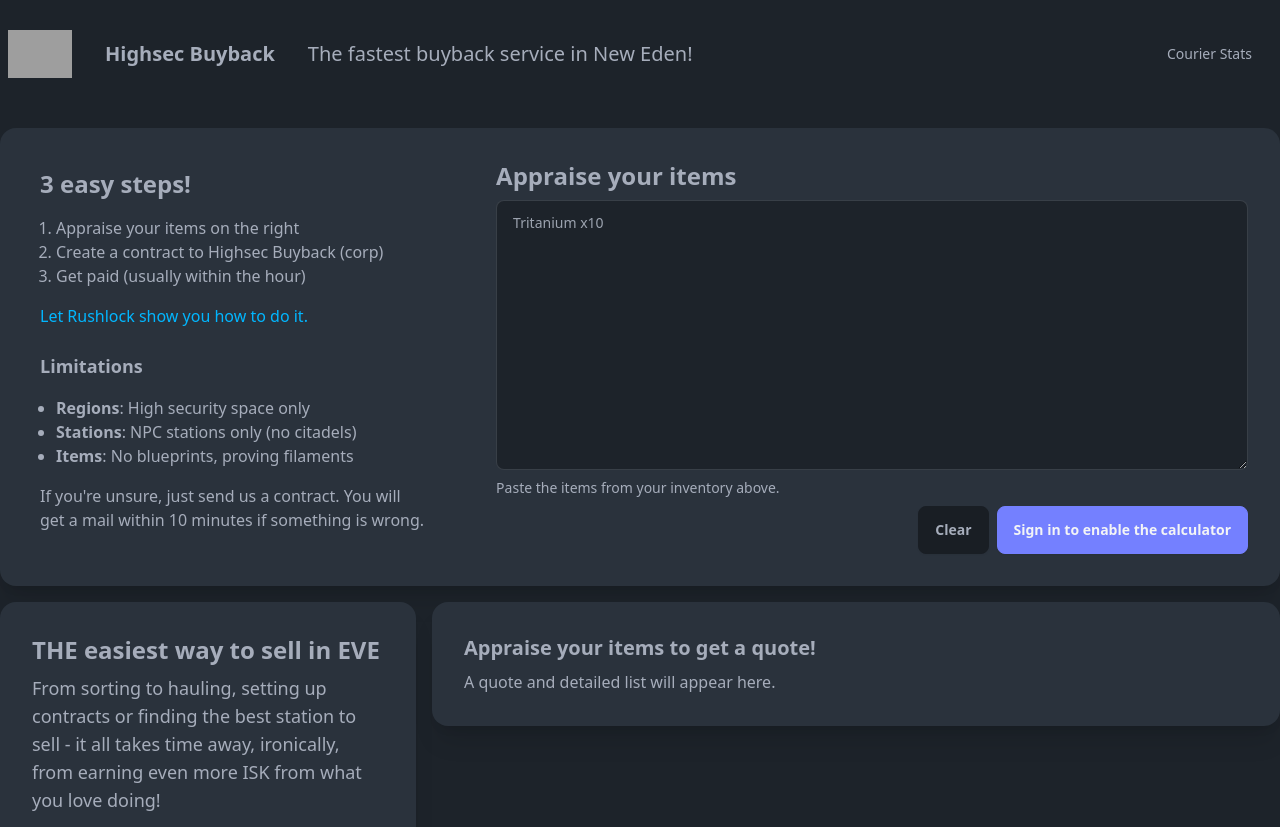
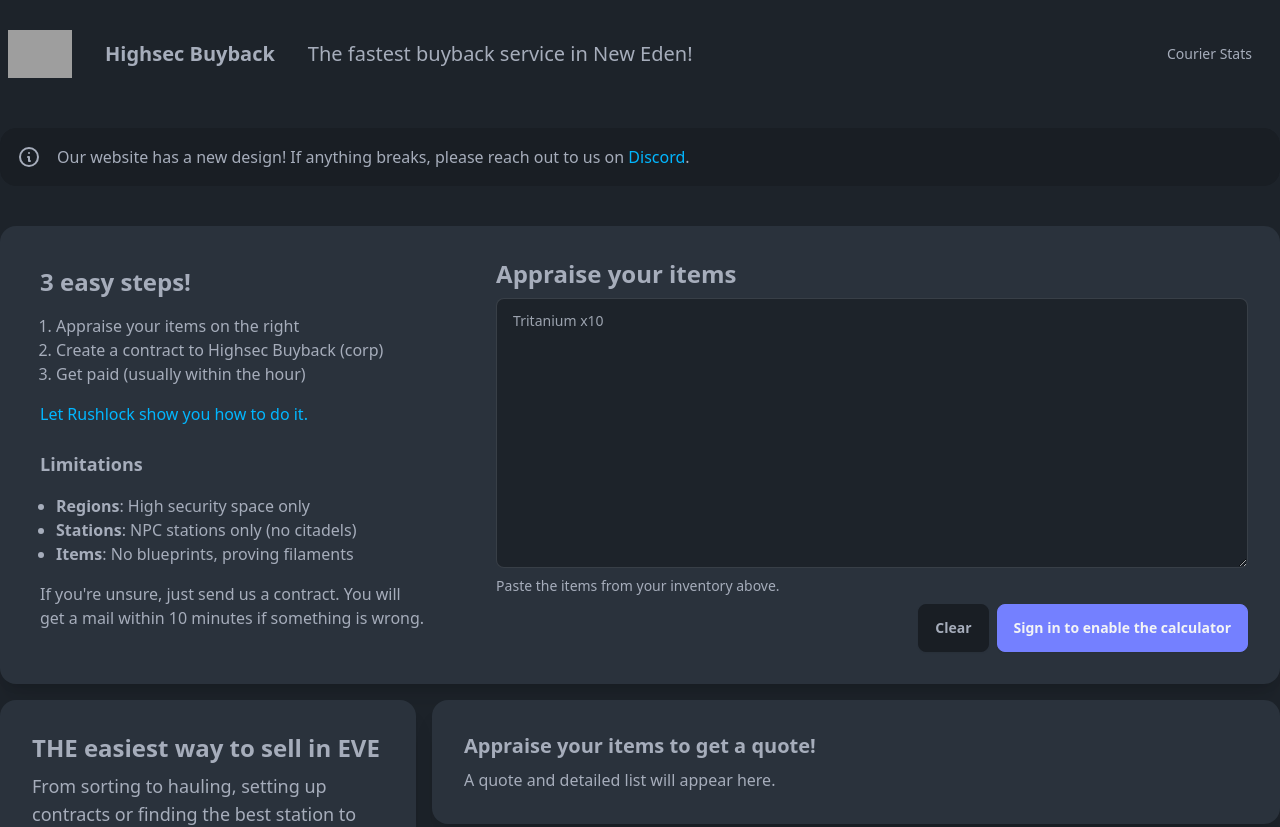
Before and after one commit to bahrmichael/hsbb-frontend, a SvelteKit app: page / in a window 1280 px wide. Shown: the top 827 px of the page. Built offline with nearby package versions, Linux system fonts and the light colour scheme; grey boxes are pictures that could not be loaded.

Commit message:
feat: show new website info

```diff
--- a/src/routes/+page.svelte
+++ b/src/routes/+page.svelte
@@ -2,10 +2,20 @@
 import Appraisal from '$lib/Appraisal.svelte';
 import Navbar from '$lib/Navbar.svelte';
 import Footer from '$lib/Footer.svelte';
+
+const date = new Date();
+const hideAfter = '2024-05-10';
+const showNewWebsiteNotice = date < new Date(hideAfter);
 </script>
 
 <div id="container" class="container mx-auto">
 	<Navbar />
+	{#if showNewWebsiteNotice}
+		<div role="alert" class="alert mb-10">
+			<svg xmlns="http://www.w3.org/2000/svg" fill="none" viewBox="0 0 24 24" class="stroke-current shrink-0 w-6 h-6"><path stroke-linecap="round" stroke-linejoin="round" stroke-width="2" d="M13 16h-1v-4h-1m1-4h.01M21 12a9 9 0 11-18 0 9 9 0 0118 0z"></path></svg>
+			<span>Our website has a new design! If anything breaks, please reach out to us on <a class="text-info" href="https://discord.gg/TC3ygpeKvk" target="_blank">Discord</a>.</span>
+		</div>
+	{/if}
 	<Appraisal />
 	<Footer />
 </div>
```
